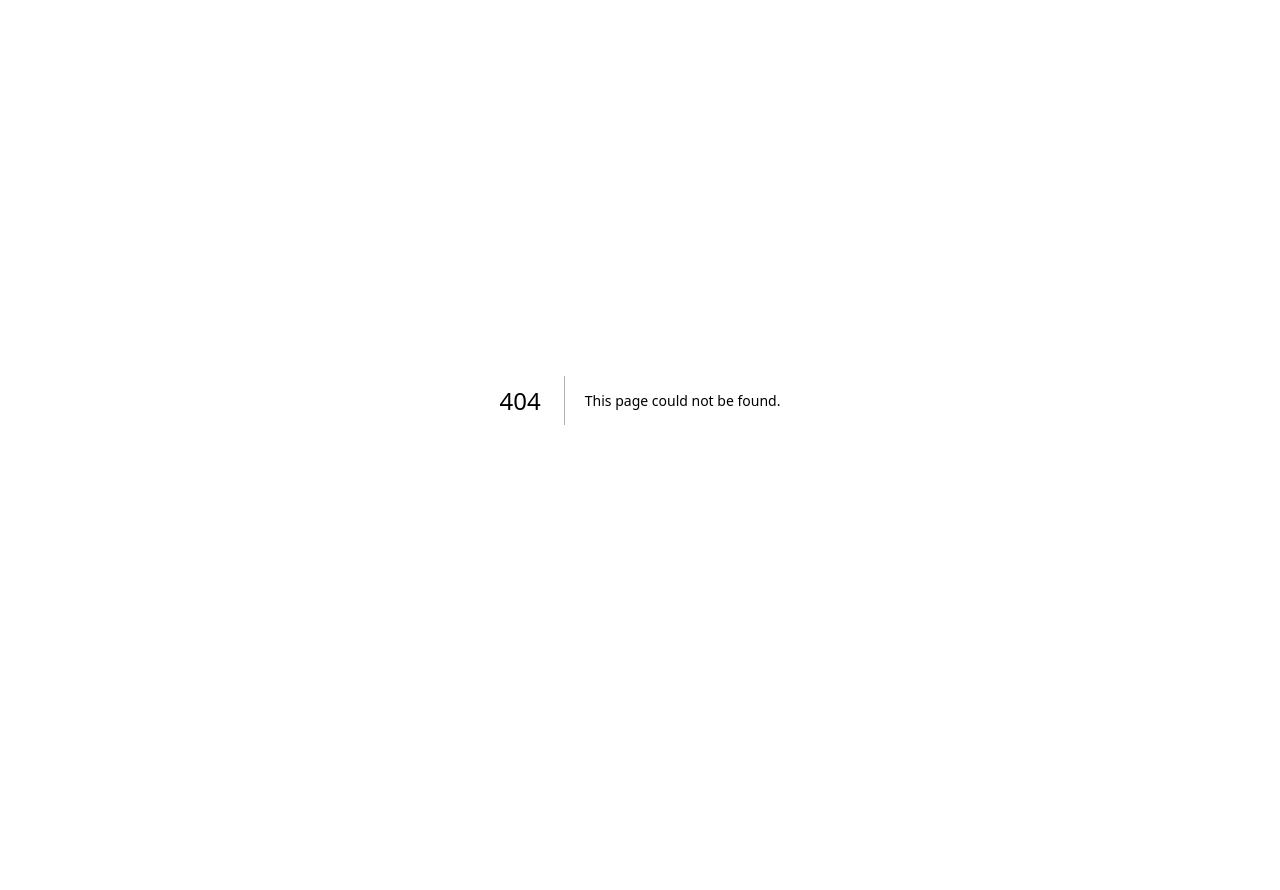
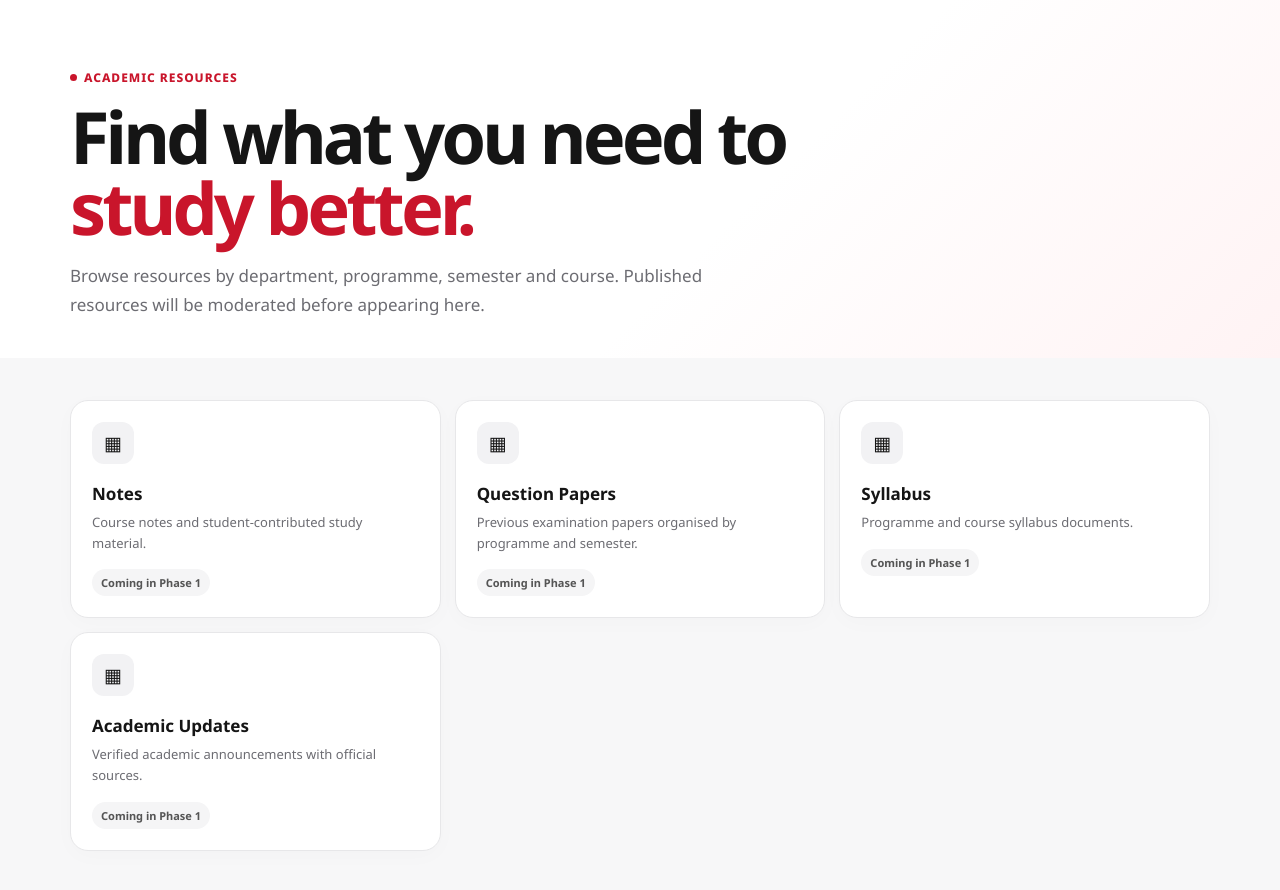
Before and after one commit to Com-Adarsh/Sficusatapp-, a Next.js app: page /resources in a window 1280 px wide. Before the commit this address had no page. Shown: the top 890 px of the page. Before the commit the page ends 800 px from the top, so only its background shows below. Built offline with nearby package versions, Linux system fonts and the light colour scheme.

Commit message:
feat: add academic resources surface

```diff
--- /dev/null
+++ b/app/resources/page.tsx
@@ -0,0 +1 @@
+const groups=[["Notes","Course notes and student-contributed study material."],["Question Papers","Previous examination papers organised by programme and semester."],["Syllabus","Programme and course syllabus documents."],["Academic Updates","Verified academic announcements with official sources."]];export default function Resources(){return <main><section className="hero"><div className="shell"><div className="eyebrow"><i className="dot"/> Academic Resources</div><h1>Find what you need to <em>study better.</em></h1><p>Browse resources by department, programme, semester and course. Published resources will be moderated before appearing here.</p></div></section><section className="section"><div className="shell"><div className="grid3">{groups.map(([t,d])=><article className="card" key={t}><div className="icon">▦</div><h3>{t}</h3><p>{d}</p><div className="chips"><span className="chip">Coming in Phase 1</span></div></article>)}</div></div></section></main>}
```
